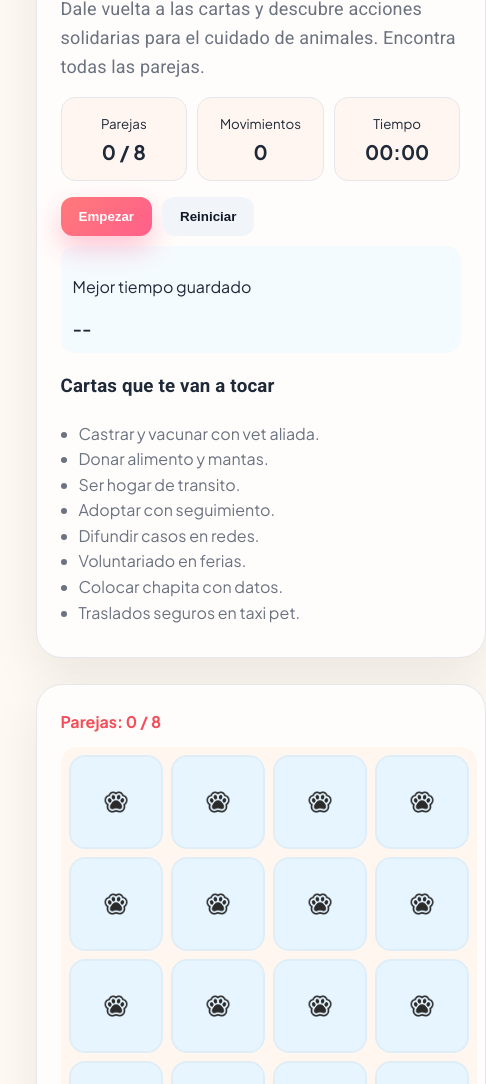
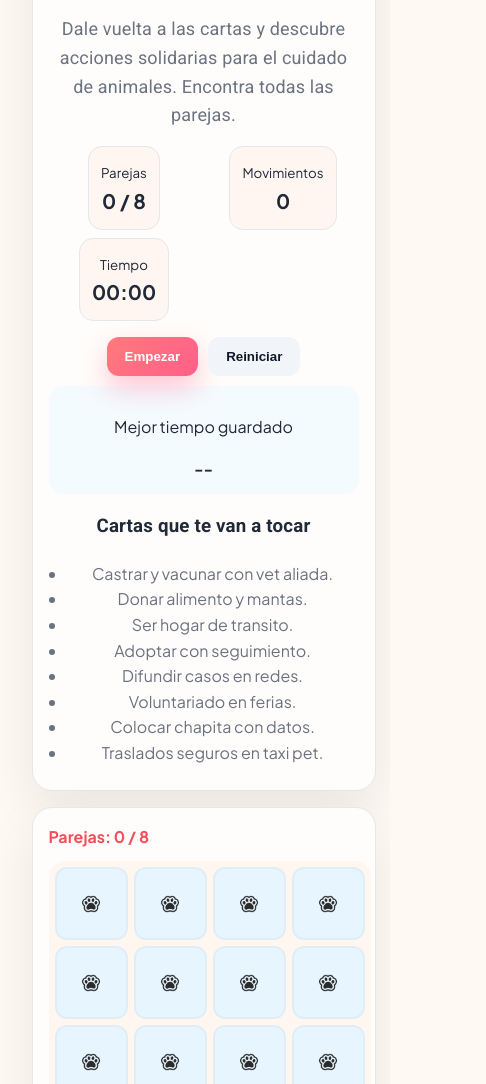
Before and after one commit to micanowak/tpfinal, a plain HTML site: page app.html in a window 390 px wide. Shown: the part 533-1617 px from the top of the page, 486 px wide, since content can reach past the window. Drawn offline with Linux system fonts and the light colour scheme.

Commit message:
corregido algunas cositas

```diff
--- a/juego/styles.css
+++ b/juego/styles.css
@@ -205,3 +205,61 @@ h1 span {
     padding: 16px;
   }
 }
+
+@media (max-width: 640px) {
+  .marco {
+    padding: 12px;
+    gap: 16px;
+  }
+
+  .panel-info {
+    text-align: center;
+  }
+
+  .panel-info .etiqueta {
+    margin-left: auto;
+    margin-right: auto;
+  }
+
+  .panel-info .stats {
+    justify-items: center;
+  }
+
+  .panel-info .acciones {
+    justify-content: center;
+  }
+
+  .panel-info .mejor-marca {
+    text-align: center;
+  }
+
+  .panel-info,
+  .panel-tablero {
+    padding: 16px;
+    border-radius: 20px;
+  }
+
+  h1 {
+    font-size: 26px;
+  }
+
+  .stats {
+    gap: 8px;
+  }
+
+  .tablero {
+    padding: 6px;
+    gap: 6px;
+  }
+
+  .carta {
+    min-height: 70px;
+    padding: 4px;
+    border-radius: 12px;
+  }
+
+  .huella-img {
+    width: 28px;
+    height: 28px;
+  }
+}
--- a/styles.css
+++ b/styles.css
@@ -840,6 +840,9 @@ body.modo-oscuro .modal-contenido {
     flex-direction: column;
     padding: 12px 6vw;
   }
+  .form-voluntariado input {
+    width: 270px;
+  }
 
   .menu.activo {
     display: flex;
@@ -870,4 +873,10 @@ body.modo-oscuro .modal-contenido {
   .juego-wrapper iframe {
     min-height: 420px;
   }
+  .form-contacto{
+    width: 300px;
+  }
+  .form-contacto input, .form-contacto textarea, .form-contacto select{
+    width: 270px;
+  }
 }
```
